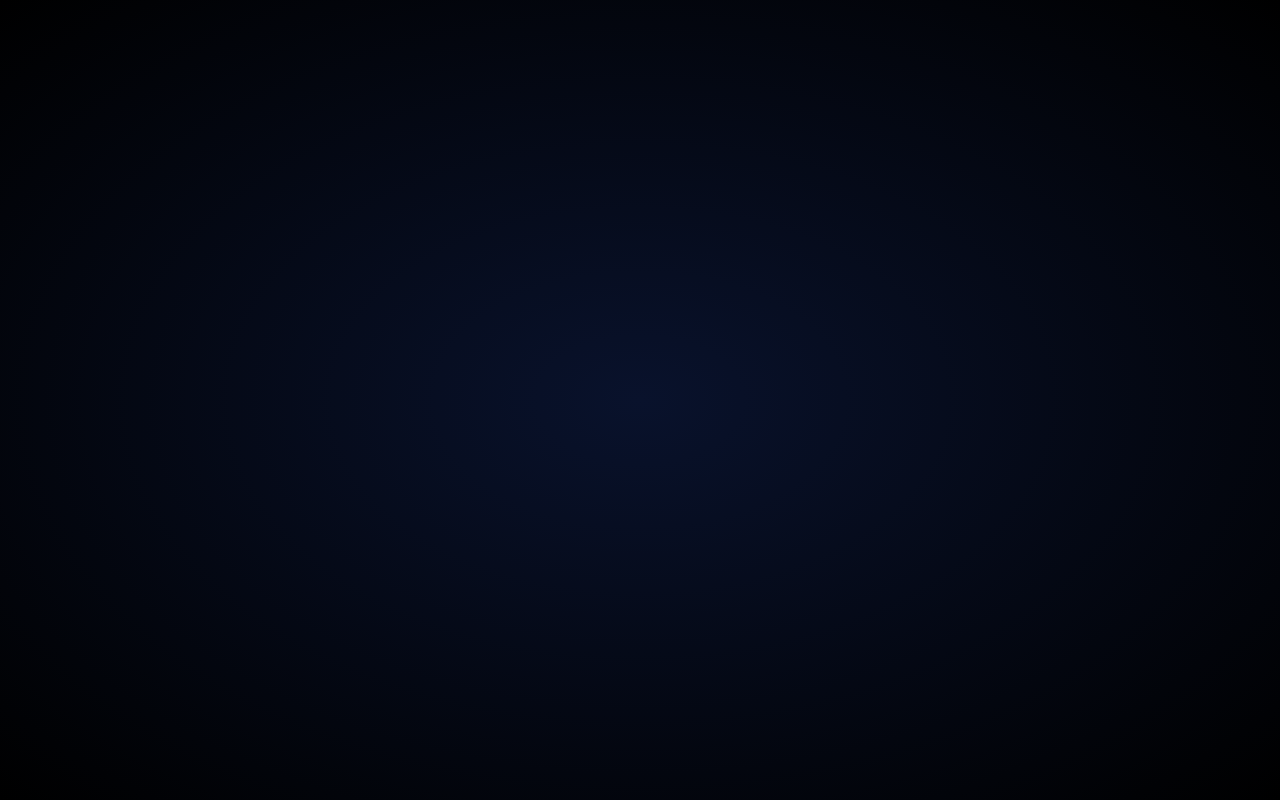
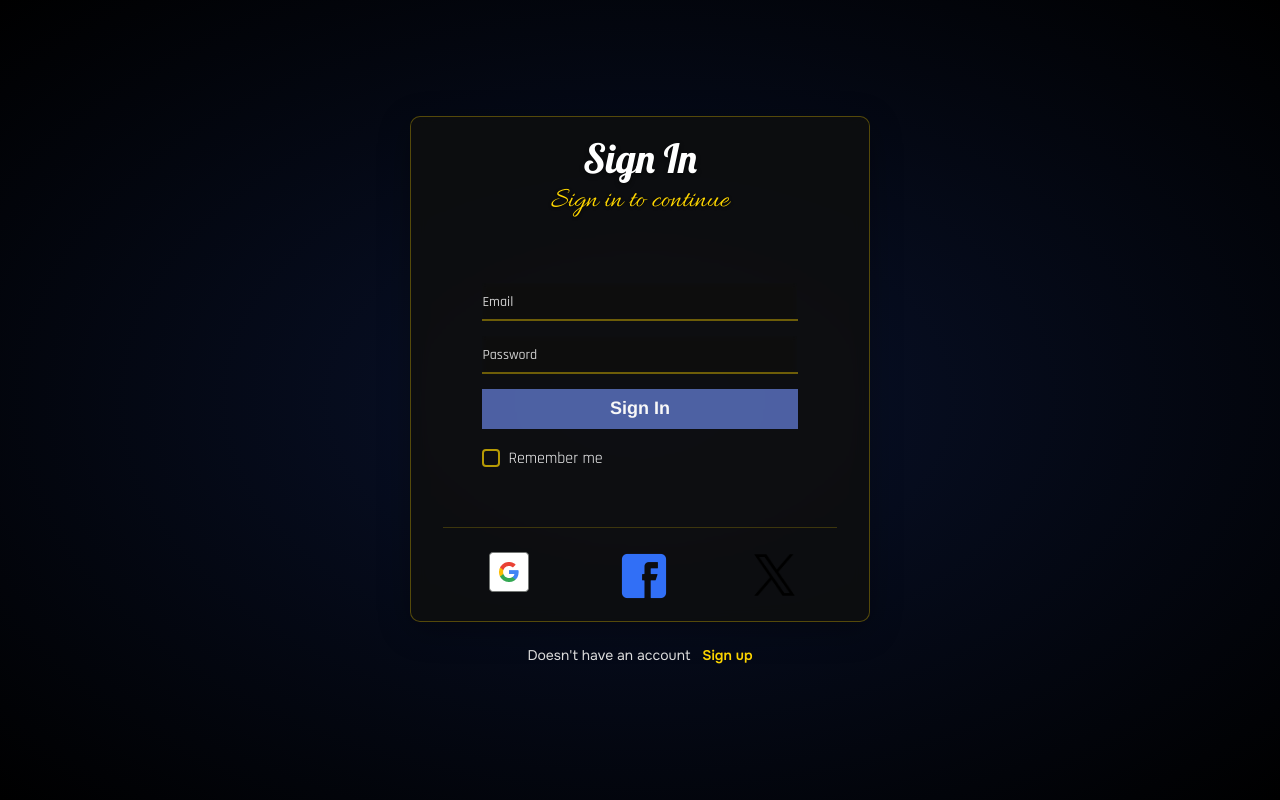
Before and after one commit to Getahundereje/typewar-react, a React (Vite) app: page / in a window 1280 px wide. Before the commit this address had no page. Built offline with nearby package versions, Linux system fonts and the light colour scheme; a web font is replaced by a local one.

Commit message:
add remember me functionality

```diff
--- a/src/App.jsx
+++ b/src/App.jsx
@@ -21,6 +21,7 @@ function App() {
         <BulletsProvider>
           <WordsProvider>
             <Routes>
+              <Route index element={<SignIn />} />
               <Route path="signin" element={<SignIn />} />
               <Route path="signup" element={<SignUp />} />
               <Route path="game">
--- /dev/null
+++ b/src/hooks/useLocalStorage.jsx
@@ -0,0 +1,21 @@
+import { useState, useEffect } from "react";
+
+function useLocalStorage(key, defaultValue) {
+  const [state, setState] = useState(() => {
+    const storedValue = localStorage.getItem(key);
+    try {
+      return JSON.parse(storedValue);
+    } catch (error) {
+      console.log(error);
+      return defaultValue;
+    }
+  });
+
+  useEffect(() => {
+    localStorage.setItem(key, JSON.stringify(state));
+  }, [key, state]);
+
+  return [state, setState];
+}
+
+export default useLocalStorage;
--- a/src/pages/sign-in-up/sign-in-up.styles.css
+++ b/src/pages/sign-in-up/sign-in-up.styles.css
@@ -23,7 +23,7 @@ form {
   justify-content: space-around;
   width: 100%;
   height: 70%;
-  padding: 0 10%;
+  padding: 10%;
 }
 
 .sign-in-up-container {
@@ -32,7 +32,7 @@ form {
   flex-direction: column;
   justify-content: space-between;
   align-items: center;
-  padding: 0 2rem 1rem;
+  padding: 1rem 2rem;
   width: 460px;
   min-height: 500px;
   background: rgba(15, 15, 15, 0.85);
--- a/src/pages/sign-in-up/sign-in/sign-in.page.jsx
+++ b/src/pages/sign-in-up/sign-in/sign-in.page.jsx
@@ -8,8 +8,13 @@ import { UserContext } from "../../../contexts/user/user.context";
 
 import "../sign-in-up.styles.css";
 import SuccessMessage from "../../../components/success-message/success-message.component";
+import LoadingSpinner from "../../../components/loading-spinner/loading-spinner.component";
+import useLocalStorage from "../../../hooks/useLocalStorage";
 
 function SignIn() {
+  const [loading, setLoading] = useState(false);
+  const [rememberMe, setRememberMe] = useLocalStorage("remember_me", false);
+
   const [email, setEamil] = useState("");
   const [password, setPassword] = useState("");
 
@@ -23,10 +28,13 @@ function SignIn() {
   const navigate = useNavigate();
 
   function handleChanges(e) {
-    e.preventDefault();
-
     setErrorMessage("");
     const { name, value } = e.target;
+
+    if (name === "remember-me") {
+      setRememberMe(e.target.checked);
+    }
+
     if (name === "email") {
       setEamil(value);
     } else if (name === "password") {
@@ -63,6 +71,7 @@ function SignIn() {
         {
           email,
           password,
+          rememberMe,
         },
         {
           withCredentials: true,
@@ -70,13 +79,34 @@ function SignIn() {
       );
       const { data } = response;
       userContext.updateUser(data.data);
-      console.log(data.data);
 
       if (data.status === "succuss") {
         setShowSuccess(true);
       }
     } catch (error) {
       setErrorMessage(error.response.data.message);
+    }
+  }
+
+  async function handleRememberMe() {
+    if (rememberMe) {
+      try {
+        const response = await axios.get(
+          "http://localhost:8000/auth/rememberMe",
+          {
+            withCredentials: true,
+          }
+        );
+        const { data } = response;
+
+        if (data.status === "succuss") {
+          userContext.updateUser(data.data);
+          navigate("/game/homepage");
+        }
+      } catch (error) {
+        setLoading(false);
+        console.log(error.response.data.message);
+      }
     }
   }
 
@@ -98,7 +128,15 @@ function SignIn() {
     validateInput();
   }, [email, password]);
 
-  return (
+  useEffect(() => {
+    if (rememberMe) {
+      handleRememberMe();
+    }
+  }, []);
+
+  return loading ? (
+    <LoadingSpinner />
+  ) : (
     <>
       <section className="sign-in-up-container">
         <p className="title">
@@ -139,6 +177,8 @@ function SignIn() {
             id="remember-me"
             className="checkbox"
             label="Remember me"
+            checked={rememberMe}
+            onChange={handleChanges}
           />
         </form>
         <div className="alternative-options">
--- a/src/pages/sign-in-up/sign-up/sign-up.page.jsx
+++ b/src/pages/sign-in-up/sign-up/sign-up.page.jsx
@@ -8,8 +8,11 @@ import { UserContext } from "../../../contexts/user/user.context";
 
 import "../sign-in-up.styles.css";
 import SuccessMessage from "../../../components/success-message/success-message.component";
+import useLocalStorage from "../../../hooks/useLocalStorage";
 
 function SignUp() {
+  const [, setRememberMe] = useLocalStorage("remember_me", false);
+
   const [email, setEamil] = useState("");
   const [password, setPassword] = useState("");
   const [fullName, setFullName] = useState("");
@@ -77,6 +80,7 @@ function SignUp() {
       userContext.updateUser(data.data);
 
       if (data.status === "succuss") {
+        setRememberMe(false);
         setShowSuccess(true);
       }
     } catch (error) {
@@ -151,13 +155,6 @@ function SignUp() {
             Sign up
           </FormCustomButton>
           {errorMessage ? <p className="error-message">{errorMessage}</p> : " "}
-          <FormInput
-            type="checkbox"
-            name="remember-me"
-            id="remember-me"
-            className="checkbox"
-            label="Remember me"
-          />
         </form>
         <div className="alternative-options">
           <FormCustomButton className="alternative-options-button">
```
